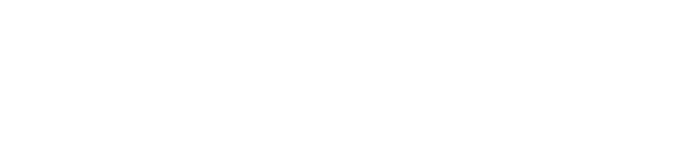
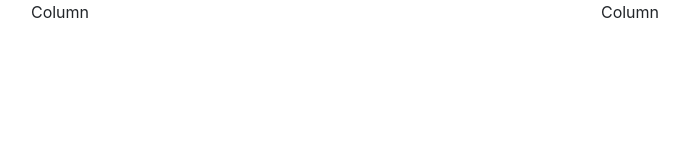
Before and after one commit to KingNelx/Client-2x, a React (Create React App) app: page / in a window 1280 px wide. Shown: the top 160 px of the page, without its empty margins (295-984 px from the left). Built offline with nearby package versions, Linux system fonts and the light colour scheme.

Commit message:
added home

```diff
--- a/src/App.js
+++ b/src/App.js
@@ -4,12 +4,20 @@ import {
   Routes,
   Route,
 } from "react-router-dom";
+import Home from './Components/Home';
+import AdminForm from './Components/AdminForm';
+import AdminReg from './Components/AdminReg';
+import StudentForm from './Components/StudentForm';
 
 const App = () => {
   return (
    <Router>
     <Routes>
-      <Route path="/" />
+      <Route path="/" element={<Home />} />
+      <Route path="Adminform" element={<AdminForm />} />
+      <Route path="Studentform" element={<StudentForm />} />
+      <Route path="AdminReg" element={<AdminReg />} />
+      <Route path="StudentReg" element={<StudentForm />} />
     </Routes>
    </Router>
   );
--- a/src/Components/Home.jsx
+++ b/src/Components/Home.jsx
@@ -1,9 +1,18 @@
+import { Link } from "react-router-dom";
+
 const Home = () => {
     return (
-        <div className="container">
-
-        </div>
-     );
+            <div class="container text-center">
+                <div class="row">
+                    <div class="col">
+                        Column
+                    </div>
+                    <div class="col">
+                        Column
+                    </div>
+                </div>
+            </div>
+    );
 }
 
 export default Home;
```
